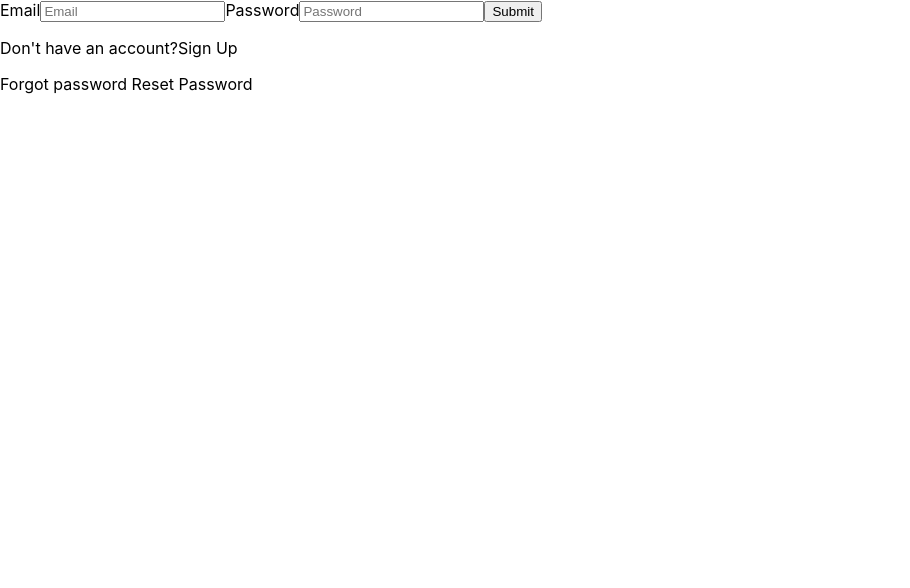
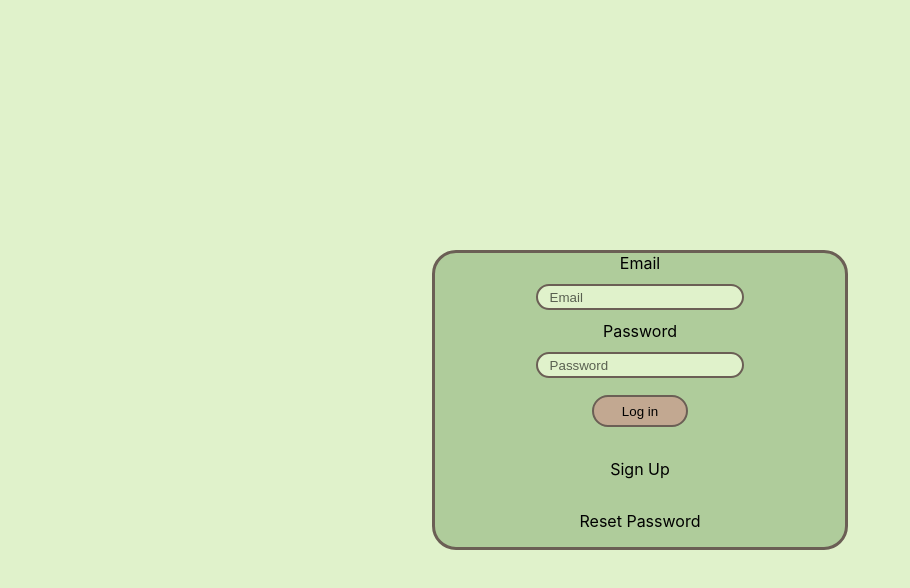
Before and after one commit to Austin2Shih/TortlePoll-Live-polling-website, a Next.js app: page /login in a window 1280 px wide. Shown: the top 588 px of the page, without its empty margins (0-910 px from the left). Built offline with nearby package versions, Linux system fonts and the light colour scheme; no server answers.

Commit message:
Styled log in page

```diff
--- a/pages/index.js
+++ b/pages/index.js
@@ -4,6 +4,8 @@ import { useUser } from '../util/auth/useUser';
 import Link from 'next/link';
 import { useEffect } from 'react';
 import { auth } from '../util/firebase';
+import { useRouter } from "next/router";
+
 
 // Getting initial database read
 export async function getServerSideProps(context) {
@@ -23,6 +25,8 @@ export async function getServerSideProps(context) {
 
 export default function Home(props) {
   const { user, logout} = useUser();
+  const router = useRouter();
+
 
   useEffect( ()=> {
     auth.onAuthStateChanged((authUser) => {
--- a/pages/login.js
+++ b/pages/login.js
@@ -3,6 +3,8 @@ import { useRouter } from "next/router";
 import {auth} from '../util/firebase';
 import { signInWithEmailAndPassword } from 'firebase/auth';
 import Link from 'next/link';
+import styles from '../styles/Form.module.css'
+
 
 export async function getServerSideProps(context) {
   const {query} = context
@@ -38,37 +40,44 @@ export default function FirebaseAuth(props) {
   }
 
   return (
-    <div>
+    <div className={styles.main}>
+      <div className={styles.container}>
           {error}
-        <form onSubmit={handleLogin}>
+          <form className={styles.flexColumn} onSubmit={handleLogin}>
             <label>Email</label>
+            <div className={styles.inputBox}>
               <input
+                className={styles.input}
                 onChange={(e) => setEmail(e.target.value)}
                 value={email}
                 type="email"
                 placeholder="Email">
               </input>
+            </div>
             <label>Password</label>
+            <div className={styles.inputBox}>
               <input
+                className={styles.input}
                 onChange={(e) => setPassword(e.target.value)}
                 value={password}
                 type="password"
                 placeholder="Password">
               </input>
-          <input type="submit"></input>
+            </div>
+            <button className={styles.button}>Log in</button>
           </form>
           <p>
-          {"Don't have an account?"}
             <Link href={`/signup?redirect=${props.url}`}>
               Sign Up
             </Link>
           </p>
           <p>
-          {"Forgot password "}
             <Link href={`/resetPassword?redirect=${props.url}`}>
               <a>Reset Password</a>
             </Link>
           </p>
       </div>
+    </div>
+
   );
 }
--- a/pages/user_info.js
+++ b/pages/user_info.js
@@ -33,6 +33,8 @@ const ethnicities = [
 
 export default function UserInfo(props) {
   const {user, login} = useUser();
+  const router = useRouter();
+
   useEffect(() => {
     auth.onAuthStateChanged((authUser) => {
       if (!authUser) {
--- /dev/null
+++ b/styles/Form.module.css
@@ -0,0 +1,70 @@
+.main{
+    min-height: 100vh;
+    display: flex;
+    align-items: center;
+    justify-content: center;
+}
+
+.container {
+    position: absolute;
+    width: 26rem;
+    flex: 1;
+    display: flex;
+    flex-direction: column;
+    align-items: center;
+    justify-content: center;
+    background-color: var(--subBox);
+    border-radius: 1.5rem;
+    border-color: var(--darkBrown);
+    border-style: solid;
+}
+
+.flexColumn {
+    flex: 1;
+    display: flex;
+    flex-direction: column;
+    align-items: center;
+    justify-content: center;
+    gap: 0.7rem;
+}
+
+.input{
+    margin-left: 0.6rem;
+    margin-bottom: 0.12rem;
+    border: none;
+    background: none;
+    outline: none;
+}
+
+.inputBox{
+    justify-content: center;
+    align-items: center;
+    position: relative;
+    width: 13rem;
+    background-color: var(--main);
+    border-radius: 25px;
+    border-style: solid;
+    border-color: var(--darkBrown);
+    border-width: 2px;
+}
+
+.button {
+    width: 6rem;
+    height: 2rem;
+    margin-top: 0.4rem;
+    margin-bottom: 1rem;
+    background-color: var(--brown);
+    border-radius: 1rem;
+    border-style: solid;
+    border-color: var(--darkBrown);
+    cursor: pointer;
+
+}
+
+.button:hover {
+    background-color: var(--main);
+}
+
+.button:active {
+    transform: scale(1.04);
+}
--- a/styles/globals.css
+++ b/styles/globals.css
@@ -4,6 +4,7 @@ body {
   margin: 0;
   font-family: -apple-system, BlinkMacSystemFont, Segoe UI, Roboto, Oxygen,
     Ubuntu, Cantarell, Fira Sans, Droid Sans, Helvetica Neue, sans-serif;
+  background-color: var(--main);
 }
 
 a {
@@ -14,3 +15,15 @@ a {
 * {
   box-sizing: border-box;
 }
+
+:root {
+  --main: #e0f2cb;
+  --subBox: #afcc9b;
+  --brown: #c2a891;
+  --darkBrown: #6b5f55;
+}
+
+::placeholder {
+  color: black;
+  opacity: 0.6;
+}
```
Lines whose indentation alone changed are shown as unchanged.
